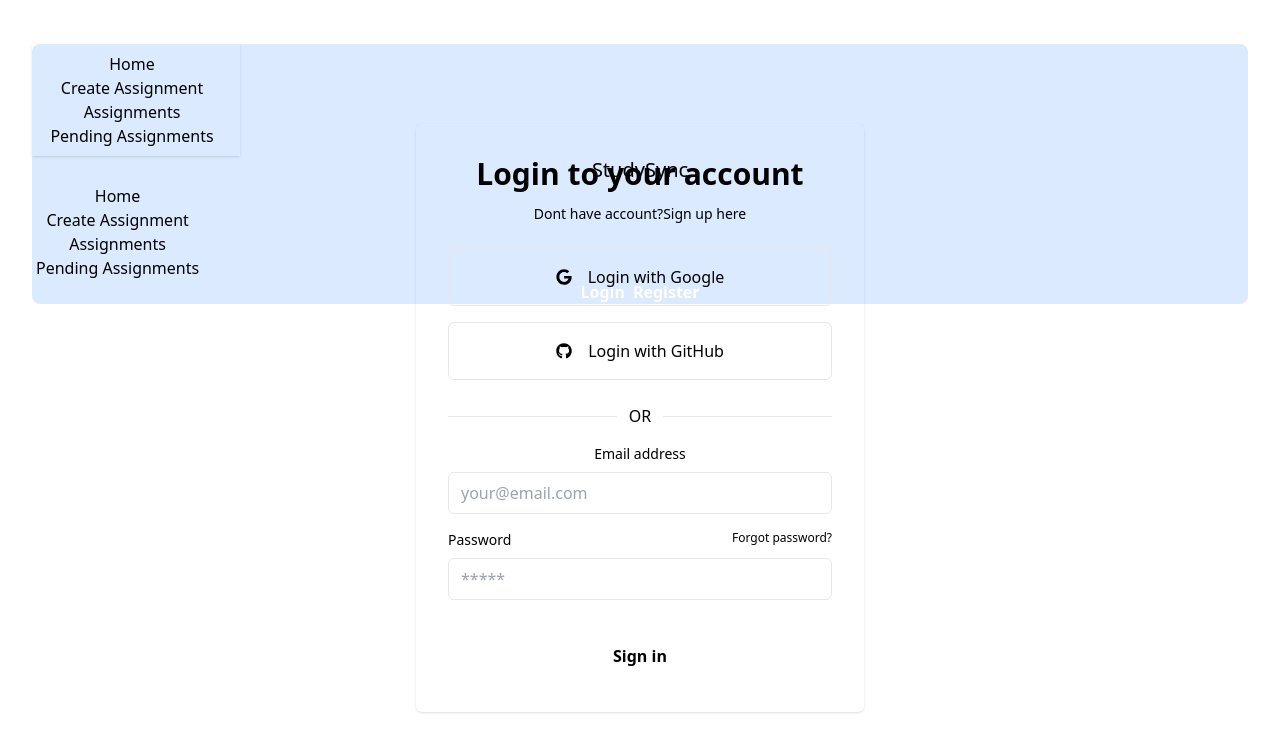
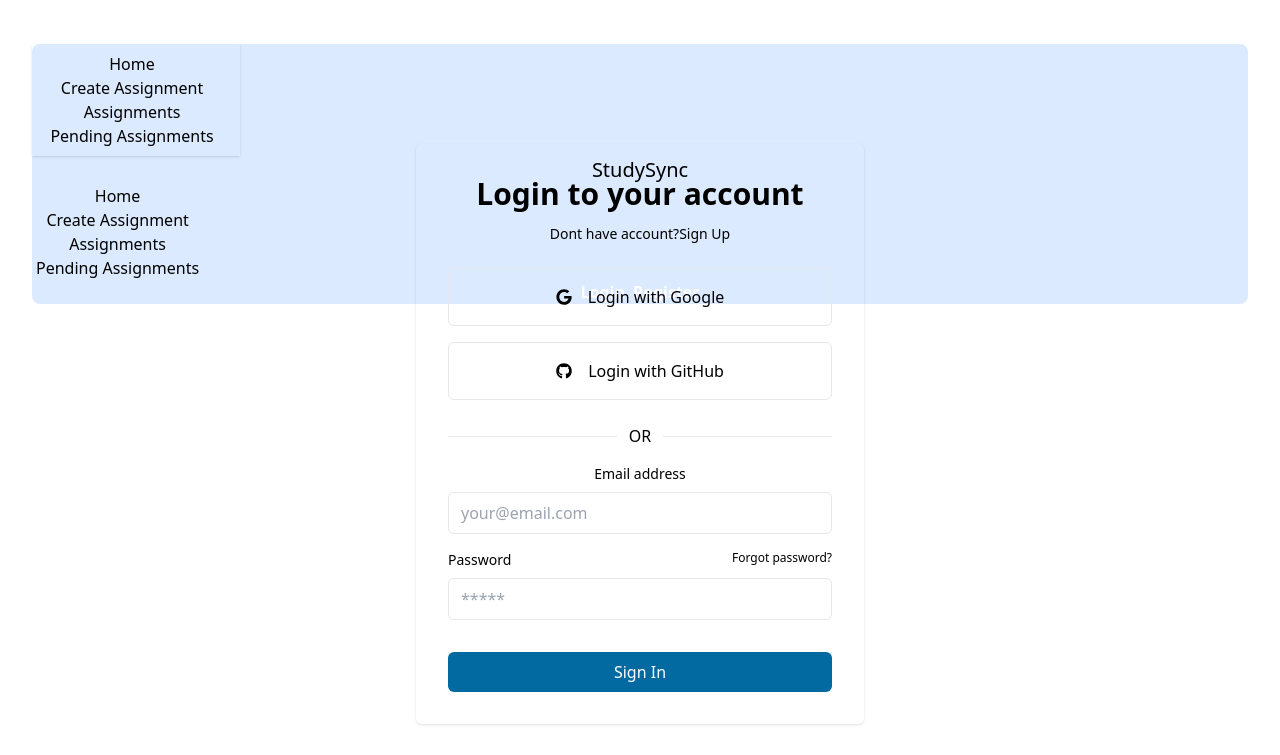
Before and after one commit to Md-Sufian-Jidan/online-assessment-client, a React (Vite) app: page /login in a window 1280 px wide. Shown: the top 755 px of the page. Built offline with nearby package versions, Linux system fonts and the light colour scheme; no server answers; grey boxes are pictures that could not be loaded.

Commit message:
login added

```diff
--- a/src/Authentication/Login/Login.jsx
+++ b/src/Authentication/Login/Login.jsx
@@ -1,20 +1,53 @@
 import React from 'react';
 import { FaGithub, FaGoogle, } from 'react-icons/fa6';
 import { Link } from 'react-router-dom';
+import useAuth from '../../Hooks/useAuth';
+import { VscLoading } from 'react-icons/vsc';
+import { toast } from 'react-toastify';
 
 const Login = () => {
+    const { signInUser, loading, setLoading } = useAuth();
+    const handleLogin = (e) => {
+        e.preventDefault();
+        const form = e.target;
+        const email = form.email.value;
+        const password = form.password.value;
+
+        if (password.length < 6) {
+            setLoading(false);
+            return toast.error('Your password should at least 6 character long');
+        }
+        if (!/[A-Z]/.test(password)) {
+            setLoading(false);
+            return toast.error('Your password should contain a Capital letter')
+        }
+        if (!/[a-z]/.test(password)) {
+            setLoading(false);
+            return toast.error('Your password should contain a lower letter')
+        }
+
+        signInUser(email, password)
+            .then(() => {
+                setLoading(false);
+                return toast.success('User Login Successfully');
+            })
+            .catch(err => {
+                setLoading(false);
+                return toast.error(err.message);
+            });
+    }
     return (
-        <div className="w-full max-w-md mx-auto p-4 rounded-md shadow sm:p-8 dark:bg-gray-50 dark:text-gray-800">
+        <div className="w-full max-w-md mx-auto my-5 p-4 rounded-md shadow sm:p-8 dark:bg-gray-50 dark:text-gray-800">
             <h2 className="mb-3 text-3xl font-semibold text-center">Login to your account</h2>
             <p className="text-sm text-center dark:text-gray-600">Dont have account?
-                <Link to={'/register'} rel="noopener noreferrer" className="focus:underline hover:underline">Sign up here</Link>
+                <Link to={'/register'} rel="noopener noreferrer" className="focus:underline hover:underline">Sign Up</Link>
             </p>
             <div className="my-6 space-y-4">
-                <button aria-label="Login with Google" type="button" className="flex items-center justify-center w-full p-4 space-x-4 border rounded-md focus:ring-2 focus:ring-offset-1 dark:border-gray-600 focus:dark:ring-violet-600">
+                <button aria-label="Login with Google" type="button" className="flex items-center justify-center w-full p-4 space-x-4 border rounded-md focus:ring-2 focus:ring-offset-1 dark:border-gray-600 focus:dark:ring-violet-600 hover:text-green-500">
                     <FaGoogle />
                     <p>Login with Google</p>
                 </button>
-                <button aria-label="Login with GitHub" role="button" className="flex items-center justify-center w-full p-4 space-x-4 border rounded-md focus:ring-2 focus:ring-offset-1 dark:border-gray-600 focus:dark:ring-violet-600">
+                <button aria-label="Login with GitHub" role="button" className="flex items-center justify-center w-full p-4 space-x-4 border rounded-md focus:ring-2 focus:ring-offset-1 dark:border-gray-600 focus:dark:ring-violet-600 hover:text-gray-500">
                     <FaGithub />
                     <p>Login with GitHub</p>
                 </button>
@@ -24,7 +57,7 @@ const Login = () => {
                 <p className="px-3 dark:text-gray-600">OR</p>
                 <hr className="w-full dark:text-gray-600" />
             </div>
-            <form noValidate="" action="" className="space-y-8">
+            <form noValidate="" action="" onSubmit={handleLogin} className="space-y-8">
                 <div className="space-y-4">
                     <div className="space-y-2">
                         <label htmlFor="email" className="block text-sm">Email address</label>
@@ -38,7 +71,12 @@ const Login = () => {
                         <input type="password" name="password" id="password" placeholder="*****" className="w-full px-3 py-2 border rounded-md dark:border-gray-300 dark:bg-gray-50 dark:text-gray-800 focus:dark:border-violet-600" />
                     </div>
                 </div>
-                <button type="button" className="w-full px-8 py-3 font-semibold rounded-md dark:bg-violet-600 dark:text-gray-50">Sign in</button>
+                <div className=" mt-6">
+                    {loading ? <button className="w-full px-8 py-2.5 leading-5 text-white transition-colors duration-300 transform bg-lime-700/60 rounded-md hover:bg-sky-500 focus:outline-none focus:bg-sky-600 flex justify-center items-center">
+                        <VscLoading className=" animate-spin" size={20} />
+                    </button>
+                        : <input className="w-full px-8 py-2.5 leading-5 text-white transition-colors duration-300 transform bg-sky-700 rounded-md focus:outline-none focus:bg-sky-600" type="submit" value="Sign In" />}
+                </div>
             </form>
         </div>
     );
--- a/src/Authentication/Register/Register.jsx
+++ b/src/Authentication/Register/Register.jsx
@@ -85,7 +85,7 @@ const Register = () => {
                     {loading ? <button className="w-full px-8 py-2.5 leading-5 text-white transition-colors duration-300 transform bg-lime-700/60 rounded-md hover:bg-sky-500 focus:outline-none focus:bg-sky-600 flex justify-center items-center">
                         <VscLoading className=" animate-spin" size={20} />
                     </button>
-                        : <input className="w-full px-8 py-2.5 leading-5 text-white transition-colors duration-300 transform bg-sky-700 rounded-md focus:outline-none focus:bg-sky-600" type="submit" value="Sign In" />}
+                        : <input className="w-full px-8 py-2.5 leading-5 text-white transition-colors duration-300 transform bg-sky-700 rounded-md focus:outline-none focus:bg-sky-600" type="submit" value="Sign Up" />}
                 </div>
             </form>
             <div className="flex items-center pt-4 space-x-1">
@@ -102,7 +102,7 @@ const Register = () => {
                 </button>
             </div>
             <p className="text-xs text-center sm:px-6 dark:text-gray-600">Don't have an account?
-                <Link to={'/login'} rel="noopener noreferrer" href="#" className="underline dark:text-gray-800">Sign up</Link>
+                <Link to={'/login'} rel="noopener noreferrer" href="#" className="underline dark:text-gray-800">Sign In</Link>
             </p>
         </div>
     );
--- a/src/Shared/Navbar/Navbar.jsx
+++ b/src/Shared/Navbar/Navbar.jsx
@@ -1,14 +1,25 @@
 import { Link, NavLink } from "react-router-dom";
 import useAuth from "../../Hooks/useAuth";
+import { toast } from "react-toastify";
 
 const Navbar = () => {
-    const { user } = useAuth();
+    const { user, logOut } = useAuth();
     const navLinks = <>
         <li><NavLink to={'/'} className={({ isActive }) => isActive === true ? 'text-[#334155] font-extrabold btn mr-2' : 'mr-2 font-medium btn hover:bg-[#38BDF8] hover:text-[#3B82F6'}>Home</NavLink></li>
         <li><NavLink to={'/create-assignment'} className={({ isActive }) => isActive === true ? 'text-[#334155] font-extrabold btn mr-2' : 'mr-2 font-medium btn hover:bg-[#38BDF8] hover:text-[#3B82F6'}>Create Assignment</NavLink></li>
         <li><NavLink to={'/assignments'} className={({ isActive }) => isActive === true ? 'text-[#334155] font-extrabold btn mr-2' : 'mr-2 font-medium btn hover:bg-[#38BDF8] hover:text-[#3B82F6'}>Assignments</NavLink></li>
         <li><NavLink to={'/pending-assignments'} className={({ isActive }) => isActive === true ? 'text-[#334155] font-extrabold btn mr-2' : 'mr-2 font-medium btn hover:bg-[#38BDF8] hover:text-[#3B82F6'}>Pending Assignments</NavLink></li>
     </>;
+
+    const handleLogOut = () => {
+        logOut()
+            .then(() => {
+                toast.success('User logout successfully');
+            })
+            .catch(error => {
+                toast.error(error.message);
+            });
+    };
 
     return (
         <div className="navbar bg-blue-100 rounded-lg">
@@ -36,8 +47,8 @@ const Navbar = () => {
                         <div tabIndex={0} role="button" className="btn btn-ghost btn-circle avatar">
                             <div className="w-10 rounded-full">
                                 <img
-                                    alt="Tailwind CSS Navbar component"
-                                    src="https://img.daisyui.com/images/stock/photo-1534528741775-53994a69daeb.webp" />
+                                    alt="Profile Picture"
+                                    src={user ? user?.photoURL : "https://img.daisyui.com/images/stock/photo-1534528741775-53994a69daeb.webp"} />
                             </div>
                         </div>
                         <ul
@@ -52,8 +63,7 @@ const Navbar = () => {
                 <div className="space-x-2">
                     {
                         user ?
-                            <Link>
-                                <button>Logout</button></Link>
+                            <button onClick={handleLogOut} className="btn btn-error">Logout</button>
                             :
                             <>
                                 <Link to={'/login'}>
```
